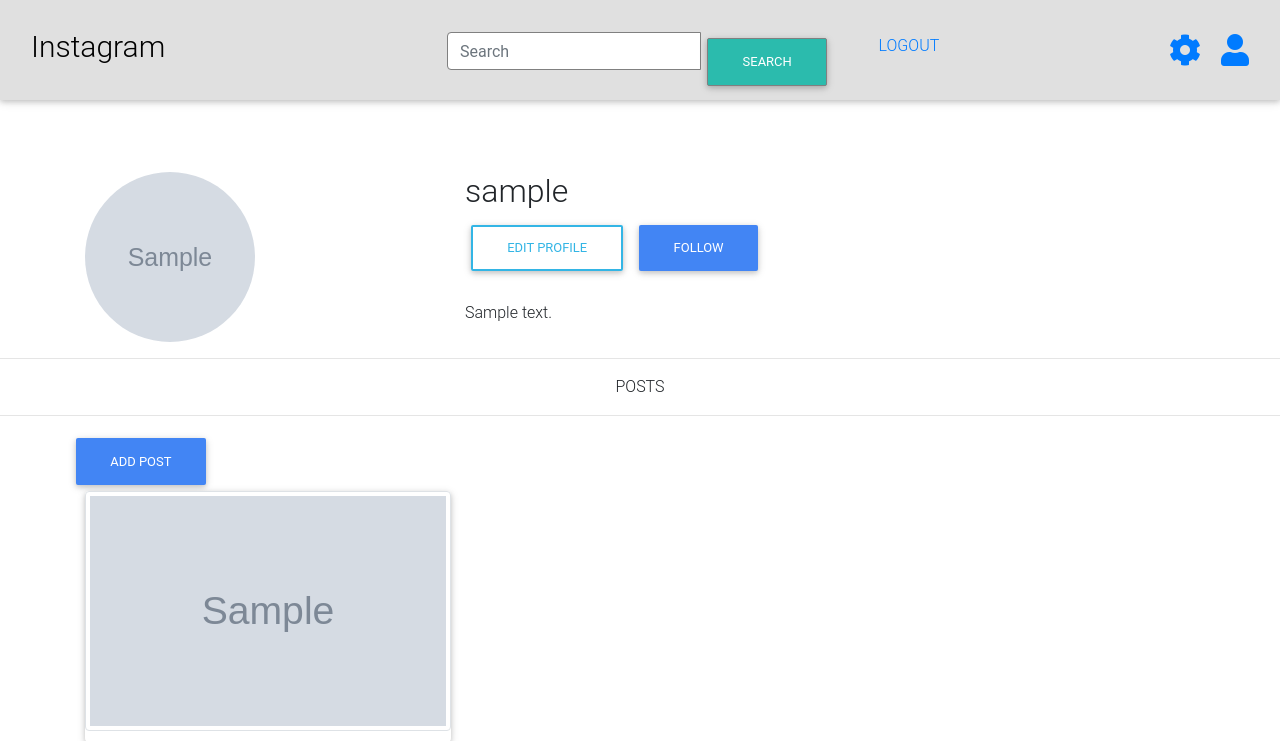
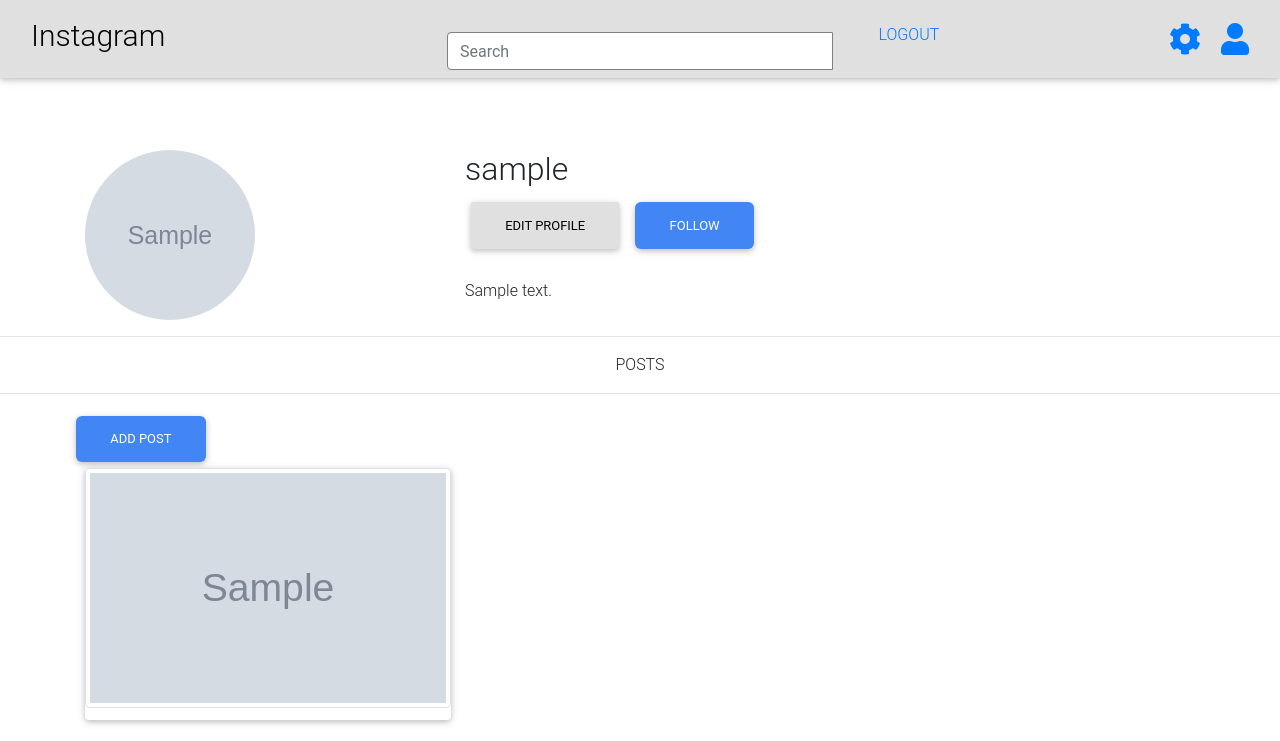
Before and after one commit to Julzpeter/insta-clon, a Django app: page /profile/1 in a window 1280 px wide. Shown: the top 741 px of the page. Run offline with Django 3.2, Linux system fonts and the light colour scheme; a user stored in the database is signed in; tables that the repository leaves empty hold one stand-in row (values such as "Sample post"); grey boxes marked "Sample" are stand-in pictures; some libraries are stand-ins or nearby versions.

Commit message:
changes styles

```diff
--- a/instagram/templates/base.html
+++ b/instagram/templates/base.html
@@ -1,5 +1,5 @@
 {% load bootstrap3 %}
-{% load static %}
+{% load staticfiles %}
 <!DOCTYPE html>
 <html lang="en">
 <head>
@@ -8,6 +8,7 @@
     <meta http-equiv="X-UA-Compatible" content="ie=edge">
     <title>Instagram</title>
     <!-- Font Awesome -->
+    <!-- <link rel="stylesheet" href="{% static 'css/styles.css' %}"> -->
     <link rel="stylesheet" href="https://use.fontawesome.com/releases/v5.8.2/css/all.css">
     <!-- Bootstrap core CSS -->
     <link href="https://cdnjs.cloudflare.com/ajax/libs/twitter-bootstrap/4.3.1/css/bootstrap.min.css" rel="stylesheet">
@@ -31,7 +32,7 @@
     <script type="text/javascript" src="https://cdnjs.cloudflare.com/ajax/libs/mdbootstrap/4.8.7/js/mdb.min.js">
     </script>
     {% block content %}
-    {% bootstrap_css %}
+    <!-- {% bootstrap_css %} -->
 
     {% endblock %}
 
--- a/instagram/templates/navbar.html
+++ b/instagram/templates/navbar.html
@@ -15,8 +15,7 @@
             <div class="input-group">
                 <input type="text" style="border:1px solid grey" class="form-control" placeholder="Search" name="user">
                 <div class="input-group-btn">
-                    <button style="border:1px solid grey;" class="btn btn-default" type="submit"><i
-                            class="glyphicon glyphicon-search"></i> Search</button>
+                    <!-- <button class="btn btn-default" style="border-radius:2px" ;type="submit">SEARCH</button> -->
                 </div>
             </div>
         </form>
@@ -28,8 +27,8 @@
         <a href="{% url 'profile' user.id %}"><i class="fa fa-user fa-2x" style="float:right; margin-left: 20px;"
                 aria-hidden="true"></i></a>
         &nbsp;
-        <a href="{% url 'post_image' user.id %}"><i class="fa fa-plus-square-o fa-2x"
-                style="float:right; margin-left: 20px;" aria-hidden="true"></i></a>
+        <i href="{% url 'post_image' user.id %}"><i class="fa fa-plus-square-o fa-2x"
+                style="float:right; margin-left: 20px;" aria-hidden="true"></i></i>
         &nbsp;
         <a href="/logout"><i class="fa fa-cog fa-2x " style="float:right; margin-left: 20px;"></i>LOGOUT</a>
         {% endif %}
--- a/instagram/templates/profile.html
+++ b/instagram/templates/profile.html
@@ -2,6 +2,21 @@
 {% load bootstrap3 %}
 
 {% block content %}
+<style>
+    .addpost {
+        border-radius: 6px;
+    }
+
+    .light {
+        border-radius: 6px;
+
+    }
+
+    .follow {
+        border-radius: 6px;
+
+    }
+</style>
 
 <div class="container">
     <div class="row">
@@ -18,8 +33,8 @@
 
             <div class="media-body">
                 <h2 class="account-heading">{{ user.username }}</h2>
-                <a class="btn btn-outline-info" href="/update/profile/{{user.id}}">Edit Profile</a>
-                <p class="btn btn-primary "> <a style="text-decoration:none;color:white" href="#"> Follow </a></p>
+                <a class="btn btn-light" href="/update/profile/{{user.id}}">Edit Profile</a>
+                <p class="btn btn-primary follow"> <a style="text-decoration:none;color:white" href="#"> Follow </a></p>
 
 
                 <br>
@@ -37,7 +52,7 @@
 <hr>
 <div class="container">
     <div class="row">
-        <a class="btn btn-primary " href="{% url 'post_image' user.id %}">Add Post</a>
+        <a class="btn btn-primary addpost " href="{% url 'post_image' user.id %}">Add Post</a>
 
 
         {% for image in images %}
@@ -53,9 +68,9 @@
                 </div>
             </div>
         </div>
+    </div>
 
-
-    </div>
+</div>
 
 </div>
 
--- a/instagram/templates/registration/base.html
+++ b/instagram/templates/registration/base.html
@@ -11,7 +11,7 @@
     <title>Instagram</title>
 
     <!-- Font Awesome -->
-    <link rel="stylesheet" href="{% static 'css/styles.css' %}">
+
     <link rel="stylesheet" href="https://use.fontawesome.com/releases/v5.8.2/css/all.css">
     <!-- Bootstrap core CSS -->
     <link href="https://cdnjs.cloudflare.com/ajax/libs/twitter-bootstrap/4.3.1/css/bootstrap.min.css" rel="stylesheet">
--- a/static/css/styles.css
+++ b/static/css/styles.css
@@ -4,7 +4,7 @@
 }
 
 .btn-default{
-    border-radius:2px;
+    border-radius:20px;
 }
 .rounded-circle {
     height: 50px;
@@ -23,3 +23,7 @@
 .card-header {
     margin-top: 5px;
 }
+.addpost{
+    border-radius:20px;
+
+}
```
Also changed, not shown: instagram/templates/index.html (+12 -8 lines), media/images/fashion4.jpg (added), media/images/travel_4.jpg (added), static/images/ig.jpeg (added).
